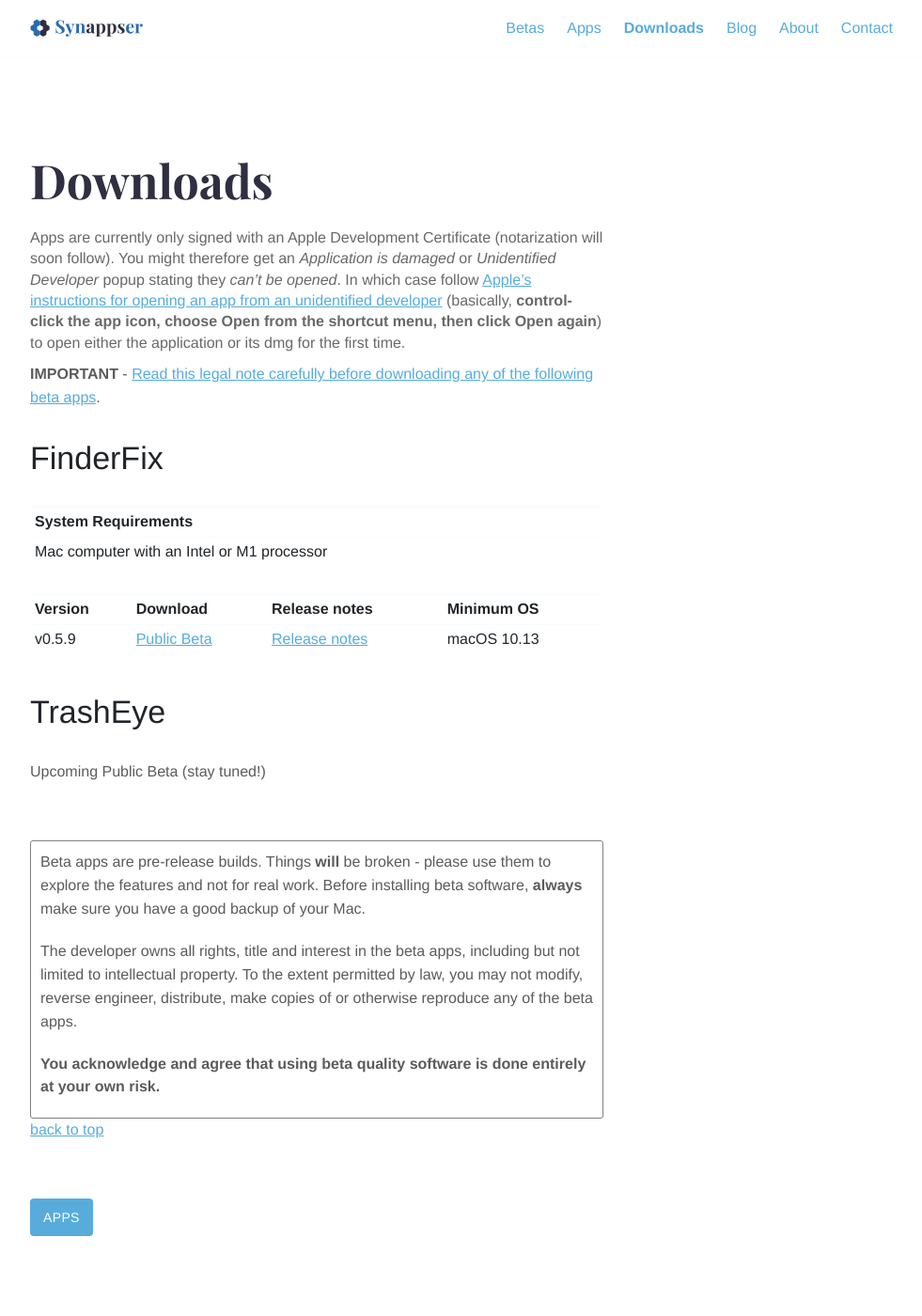
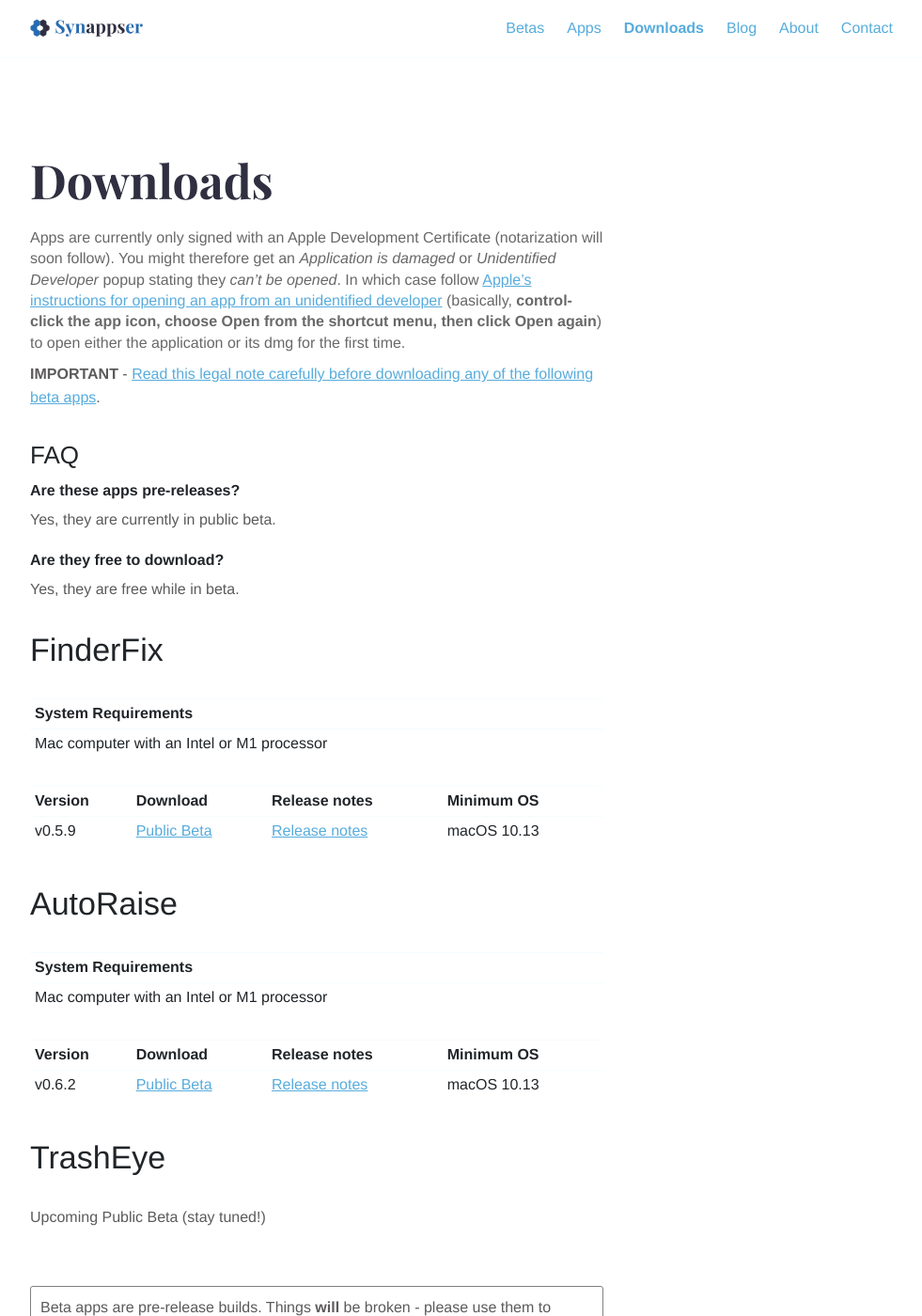
Before and after one commit to synappser/synappser.github.io, a Jekyll site: the page built from downloads.md, in a window 1280 px wide and 1400 px high. Shown: the whole window at 94% size, without its empty margins (143-1124 px from the left). Built offline with Jekyll 4.4.1, drawn with Linux system fonts in a browser that asks for light colours.

Commit message:
Promote AutoRaise to public beta

```diff
--- a/downloads.md
+++ b/downloads.md
@@ -10,6 +10,16 @@
 {:#top-anchor}
 **IMPORTANT** - [Read this legal note carefully before downloading any of the following beta apps](#legal-anchor).
 
+## FAQ
+
+#### Are these apps pre-releases?
+
+Yes, they are currently in public beta.
+
+#### Are they free to download?
+
+Yes, they are free while in beta.
+
 # FinderFix
 
 | System Requirements |
@@ -19,6 +29,17 @@
 | Version | Download | Release notes | Minimum OS
 | ------- | -------- | ------------- | ----------
 | v0.5.9 | [Public Beta](https://github.com/synappser/FinderFix/releases/download/v0.5.9/FinderFix_v0.5.9b.dmg) | [Release notes]({{ site.url }}{% link releases/finderfix.md %}) | macOS 10.13
+
+{:.pt-1}
+# AutoRaise
+
+| System Requirements |
+| ------------------- |
+| Mac computer with an Intel or M1 processor |
+
+| Version | Download | Release notes | Minimum OS
+| ------- | -------- | ------------- | ----------
+| v0.6.2 | [Public Beta](https://github.com/synappser/AutoRaise/releases/download/v0.6.2/AutoRaise_v0.6.2b.dmg) | [Release notes]({{ site.url }}{% link releases/autoraise.md %}) | macOS 10.13
 
 {:.pt-1}
 # TrashEye
```
Also changed, not shown: _apps/autoraise.md (+9 -5 lines), _apps/finderfix.md (+1 -1 lines), _apps/trasheye.md (+2 -2 lines), _betas/autoraise-beta.md (added, +22 -0 lines), _betas/finderfix-beta.md (+2 -4 lines), _betas/trasheye-beta.md (+2 -2 lines), releases/autoraise.md (added, +14 -0 lines), images/betas/zoom-ar.png (added), images/betas/zoom-ff.png (renamed from images/betas/zoom.png).
